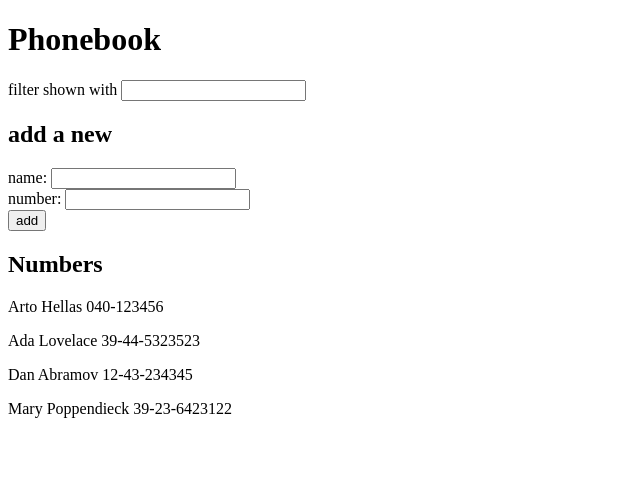
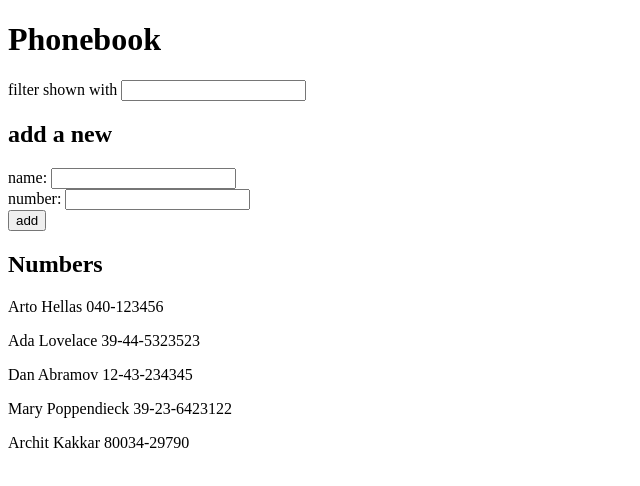
Before and after one commit to architkakkar/fullstack-open, a React (Vite) app in the folder part2/phonebook/: page / in a window 1280 px wide. Shown: the top 486 px of the page, without its empty margins (0-640 px from the left). Built offline with nearby package versions, Linux system fonts and the light colour scheme; data requests are answered from the project's data file.

Commit message:
exercise 2.12: save new notes on backend server.

```diff
--- a/part2/phonebook/db.json
+++ b/part2/phonebook/db.json
@@ -19,6 +19,11 @@
       "name": "Mary Poppendieck",
       "number": "39-23-6423122",
       "id": "4"
+    },
+    {
+      "id": "14b3",
+      "name": "Archit Kakkar",
+      "number": "80034-29790"
     }
   ]
 }
--- a/part2/phonebook/src/App.jsx
+++ b/part2/phonebook/src/App.jsx
@@ -25,7 +25,6 @@ const App = () => {
     const newPerson = {
       name: trimmedName,
       number: newNumber,
-      id: persons.length + 1,
     };
 
     const isDuplicate = persons.some(
@@ -35,9 +34,13 @@ const App = () => {
     if (isDuplicate) {
       alert(`${trimmedName} is already added to the phonebook`);
     } else {
-      setPersons([...persons, newPerson]);
-      setNewName("");
-      setNewNumber("");
+      axios
+        .post("http://localhost:3001/persons", newPerson)
+        .then((response) => {
+          setPersons([...persons, response.data]);
+          setNewName("");
+          setNewNumber("");
+        });
     }
   };
 
```
